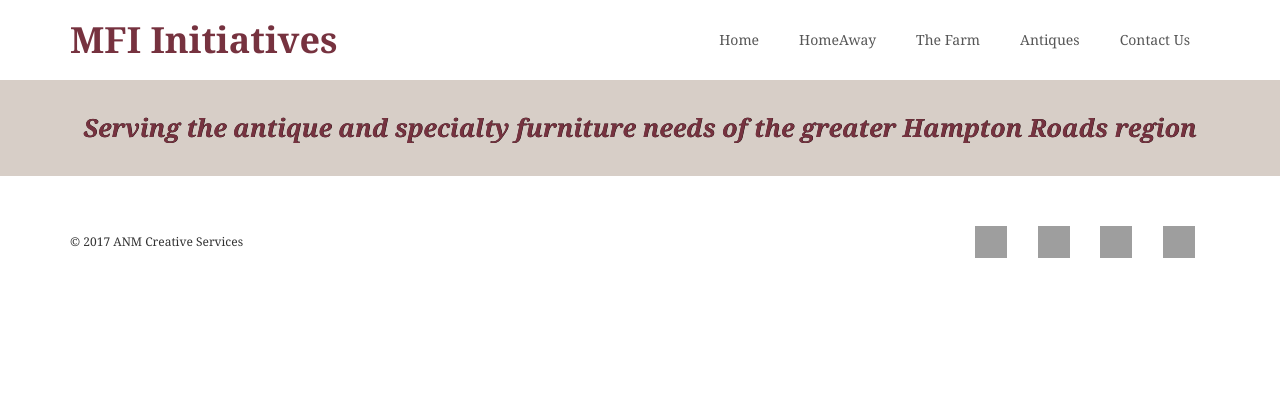
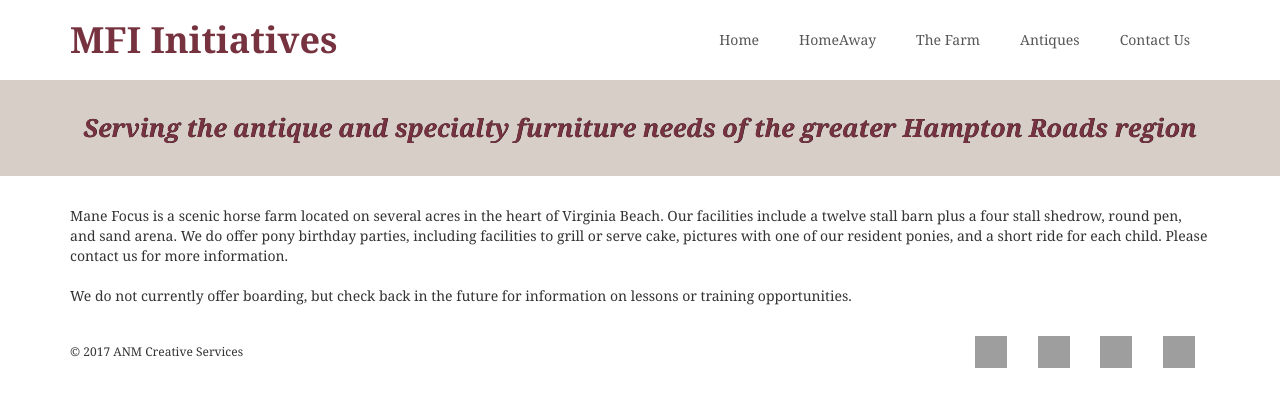
Before and after one commit to amoore47/amoore47.github.io, a Jekyll site: the page TheFarm.html, which Jekyll copies as it is, in a window 1280 px wide. Shown: the top 407 px of the page. Built offline with Jekyll 4.4.1, drawn with Linux system fonts in a browser that asks for light colours; grey boxes are pictures that could not be loaded.

Commit message:
Update TheFarm.html

```diff
--- a/TheFarm.html
+++ b/TheFarm.html
@@ -33,13 +33,21 @@
     </div>
   </section>
 
-<!--  <div class="container">
+  <div class="container">
     <div class="row">
       <div class="col-sm-12">
-        <a href="https://www.homeaway.com/vacation-rental/p4105130">Click here to explore our HomeAway property.</a>
+        <p>Mane Focus is a scenic horse farm located on several acres in the heart of Virginia Beach.
+           Our facilities include a twelve stall barn plus a four stall shedrow, round pen, and sand arena.
+           We do offer pony birthday parties, including facilities to grill or serve cake, pictures with one
+           of our resident ponies, and a short ride for each child. Please contact us for more information.
+           <br/>
+           <br />We do not currently offer boarding, but check back in the future for information on lessons
+           or training opportunities.</p>
+
+
       </div>
     </div>
-  </div> -->
+  </div>
 
   <footer class="container">
     <div class="row">
```
